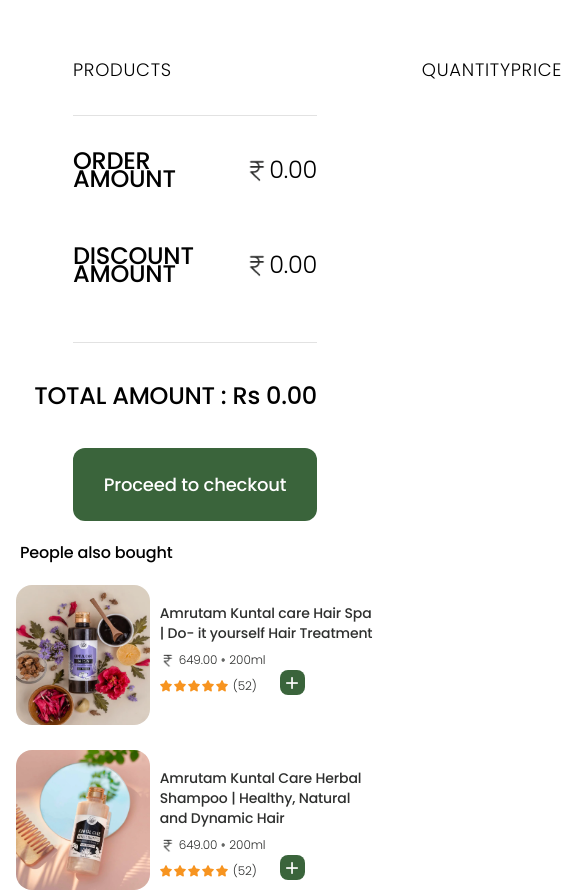
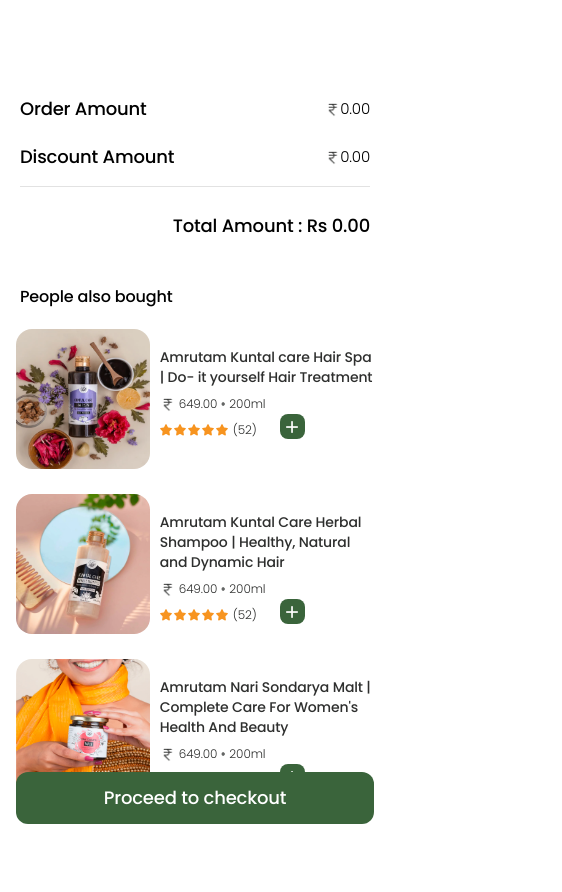
Before and after one commit to Mansi-Bhatnagar/amrutam-ecommerce, a React (Create React App) app: page /cart in a window 390 px wide. Shown: the top 892 px of the page, 562 px wide, since content can reach past the window. After the commit the page ends 871 px from the top, so only its background shows below. Built offline with nearby package versions, Linux system fonts and the light colour scheme.

Commit message:
Made Cart Screen Responsive

```diff
--- a/src/Screens/Cart/Cart.js
+++ b/src/Screens/Cart/Cart.js
@@ -62,7 +62,8 @@
         <h4>PRICE</h4>
       </div>
       {cartProducts.map((product) => (
-        <div key={product.index} className={classes.container}>
+        <div key={product.index}>
+          <div className={classes.container}>
             <div className={classes.prodDesc}>
               <img src={product1} alt="product" />
               <div className={classes.info}>
@@ -126,6 +127,7 @@
                 </div>
               </div>
             </div>
+
             <div className={classes.ranger}>
               <svg
                 width="20"
@@ -162,23 +164,67 @@
               <span>{product.quantity * product.price + ".00"}</span>
             </div>
           </div>
+          <div className={classes.rangerSmall}>
+            <svg
+              width="16"
+              height="2"
+              viewBox="0 0 16 2"
+              fill="none"
+              xmlns="http://www.w3.org/2000/svg"
+              onClick={() => decrementHandler(product.index)}
+            >
+              <path
+                d="M1 1H15"
+                stroke="#3A643B"
+                strokeWidth="2"
+                strokeLinecap="round"
+                strokeLinejoin="round"
+              />
+            </svg>
+            <span>{product.quantity}</span>
+
+            <svg
+              width="24"
+              height="24"
+              viewBox="0 0 24 24"
+              fill="none"
+              xmlns="http://www.w3.org/2000/svg"
+              onClick={() => incrementHandler(product.index)}
+            >
+              <path
+                d="M5 12H19"
+                stroke="#3A643B"
+                strokeWidth="2"
+                strokeLinecap="round"
+                strokeLinejoin="round"
+              />
+              <path
+                d="M12 5V19"
+                stroke="#3A643B"
+                strokeWidth="2"
+                strokeLinecap="round"
+                strokeLinejoin="round"
+              />
+            </svg>
+          </div>
+        </div>
       ))}
       <div className={classes.orderAmount}>
-        <h4>ORDER AMOUNT</h4>
-        <div className={classes.price}>
+        <h4>Order amount</h4>
+        <div className={classes.price} style={{ display: "flex" }}>
           <img src={ruppee} alt="ruppee" />
           <span>{totalAmount + ".00"}</span>
         </div>
       </div>
       <div className={classes.discount}>
-        <h4>DISCOUNT AMOUNT</h4>
-        <div className={classes.price}>
+        <h4>Discount amount</h4>
+        <div className={classes.price} style={{ display: "flex" }}>
           <img src={ruppee} alt="ruppee" />
           <span>0.00</span>
         </div>
       </div>
       <div className={classes.line} />
-      <h4 className={classes.total}>TOTAL AMOUNT : Rs {totalAmount + ".00"}</h4>
+      <h4 className={classes.total}>Total amount : Rs {totalAmount + ".00"}</h4>
       <button className={classes.proceed} onClick={successHandler}>
         Proceed to checkout
       </button>
--- a/src/Screens/Cart/Cart.module.css
+++ b/src/Screens/Cart/Cart.module.css
@@ -149,6 +149,7 @@
   line-height: 18px;
   letter-spacing: -0.01em;
   margin: 0;
+  text-transform: uppercase;
 }
 .line {
   background-color: #e2e2e2;
@@ -166,6 +167,7 @@
   margin: 0;
   margin-right: 73px;
   margin-top: 44px;
+  text-transform: uppercase;
 }
 .proceed {
   border-radius: 12px;
@@ -184,8 +186,151 @@
   margin-top: 43px;
   cursor: pointer;
 }
+.rangerSmall {
+  display: none;
+}
 @media (max-width: 1100px) {
+  .info {
+    gap: 10px;
+    width: min-content;
+  }
+  .container {
+    margin: 40px 20px 61px;
+    justify-content: space-around;
+  }
   .prodDesc div p {
-    width: 50%;
+    font-size: 15px;
+  }
+  .price span {
+    font-size: 15px;
+  }
+  .price img {
+    width: 15px;
+    height: 15px;
+  }
+  .ranger {
+    width: 100px;
+  }
+  .headings {
+    display: none;
   }
 }
+@media (max-width: 800px) {
+  .price {
+    display: none;
+  }
+  .prodDesc div p {
+    width: 200px;
+  }
+  .buttons svg {
+    width: 18px;
+    height: 18px;
+    margin-right: 10px;
+  }
+  .orderAmount h4,
+  .discount h4 {
+    font-size: 18px;
+    text-transform: capitalize;
+  }
+  .total {
+    font-size: 18px;
+    text-transform: capitalize;
+  }
+}
+@media (max-width: 650px) {
+  .ranger {
+    padding: 0 8px;
+    height: 32px;
+  }
+  .container {
+    align-items: flex-end;
+    justify-content: flex-start;
+  }
+}
+@media (max-width: 550px) {
+  .prodDesc img {
+    width: 140px;
+    height: 140px;
+  }
+  .orderAmount,
+  .discount,
+  .total {
+    margin: 30px 20px 20px 20px;
+  }
+  .total {
+    margin-bottom: 50px;
+  }
+  .line {
+    margin-left: 20px;
+    margin-right: 20px;
+  }
+}
+@media (max-width: 500px) {
+  .ranger {
+    display: none;
+  }
+  .buttons svg {
+    display: none;
+  }
+  .container {
+    justify-content: center;
+  }
+  .prodDesc,
+  .info {
+    width: calc(100% - 40px);
+  }
+  .prodDesc div p {
+    width: 100%;
+    font-size: 14px;
+  }
+  .costLine span {
+    font-size: 12px;
+  }
+  .prodDesc .ruppee {
+    width: 12px;
+    height: 12px;
+  }
+  .rangerSmall {
+    display: block;
+    width: 94px;
+    height: 32px;
+    border-radius: 8px;
+    background: #eaf2ea;
+    color: #3a643b;
+    display: flex;
+    align-items: center;
+    justify-content: space-between;
+    padding: 0 5px;
+    float: right;
+    margin-right: 20px;
+  }
+  .container {
+    margin-bottom: 0;
+  }
+  .prodDesc {
+    margin-top: 40px;
+  }
+  .proceed {
+    position: fixed;
+    bottom: 20px;
+    left: 16px;
+    width: calc(100% - 32px);
+    margin: 0;
+    padding: 0;
+    height: 52px;
+    z-index: 1000;
+  }
+  .orderAmount {
+    margin-top: 100px;
+  }
+}
+@media (max-width: 400px) {
+  .prodDesc,
+  .info {
+    width: calc(100% - 20px);
+  }
+  .container {
+    margin-left: 10px;
+    margin-right: 10px;
+  }
+}
--- a/src/Screens/ProductDetail/ProductDetail.js
+++ b/src/Screens/ProductDetail/ProductDetail.js
@@ -37,6 +37,8 @@
   const [index, setIndex] = useState(0);
   const [showSuccess, setShowSuccess] = useState(false);
   const [showCart, setShowCart] = useState(false);
+  //For Mobile
+  const [itemCount, setItemCount] = useState(0);
 
   //Handlers
   const nextImageHandler = () => {
@@ -50,10 +52,12 @@
   };
   const addToCartHandler = (type) => {
     if (type) {
+      setItemCount((prev) => prev + 1);
       setShowCart(false);
       setShowSuccess(true);
       setTimeout(() => {
         setShowSuccess(false);
+
         setShowCart(true);
       }, 3000);
     }
@@ -511,7 +515,9 @@
             <div className={classes.infoP2}>
               <h5>Proceed to Checkout</h5>
               <div className={classes.infoP3}>
-                <span>1 item</span>
+                <span>
+                  {itemCount} {itemCount <= 1 ? "item" : "items"}
+                </span>
                 <svg
                   width="4"
                   height="4"
@@ -561,7 +567,7 @@
                     />
                   </svg>
 
-                  <span>649</span>
+                  <span>{itemCount * 649}</span>
                 </div>
               </div>
             </div>
```
Lines whose indentation alone changed are shown as unchanged.
